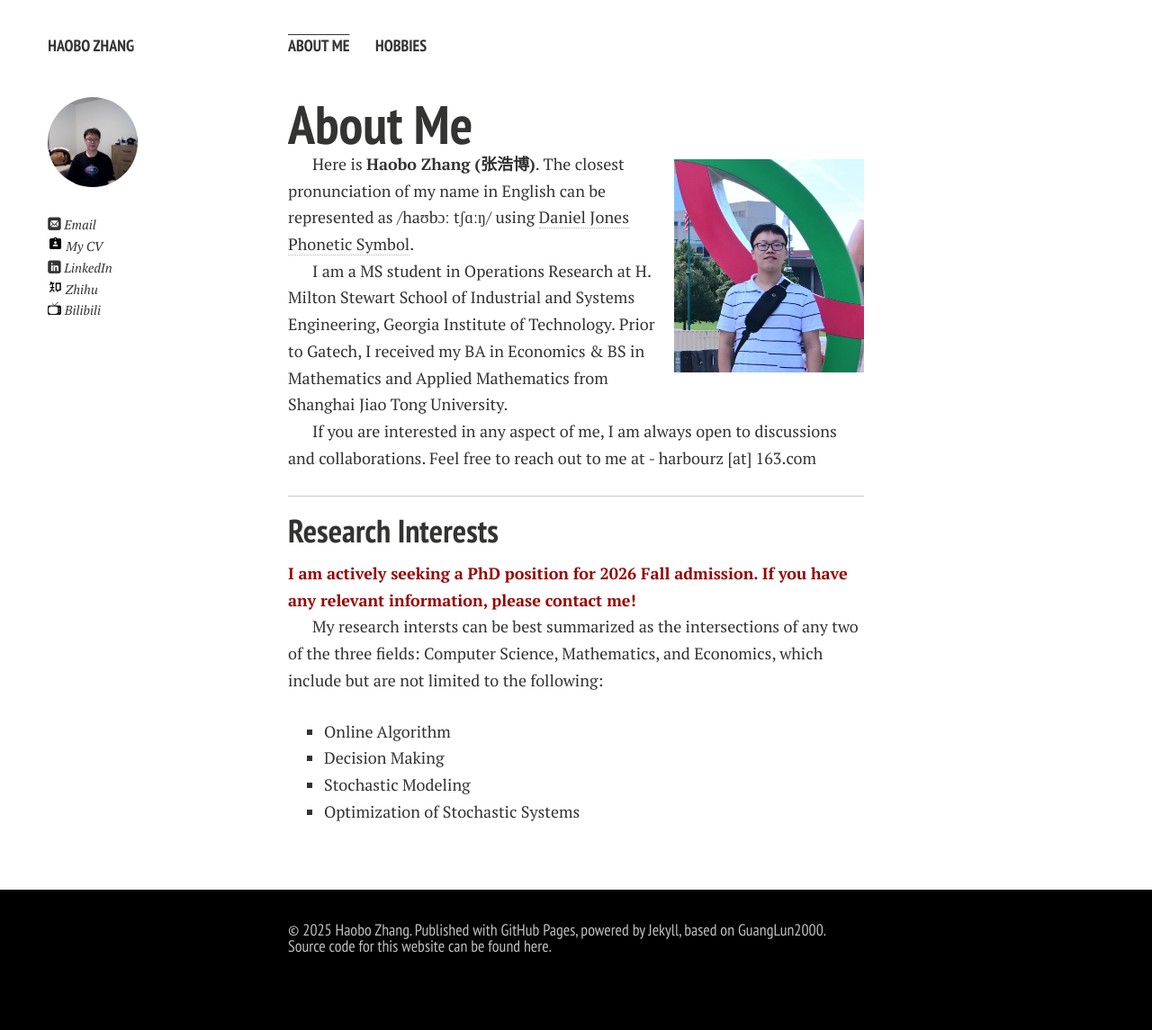
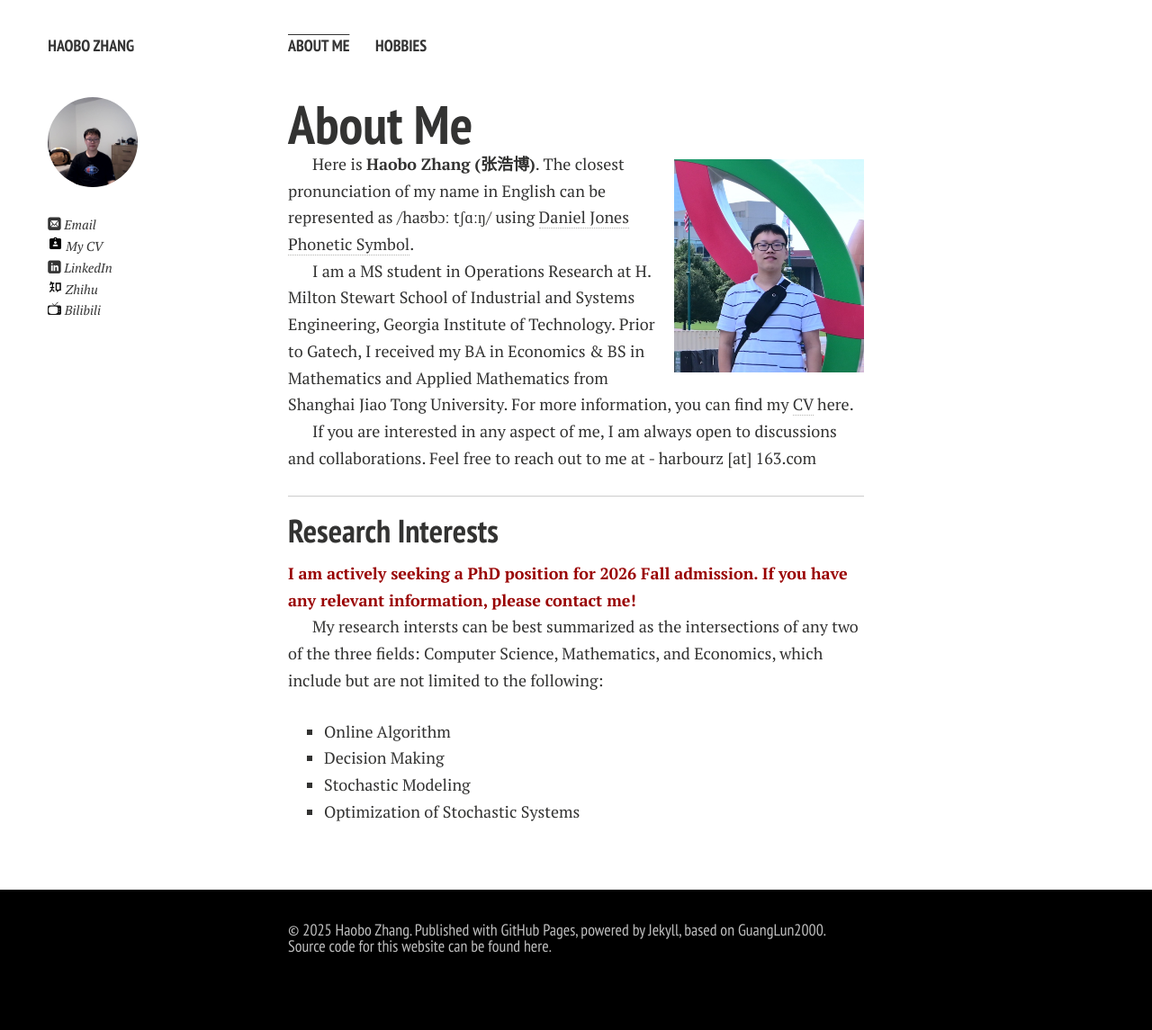
Before and after one commit to harbourz/harbourz.github.io, a Jekyll site: the page built from index.md, in a window 1280 px wide. Shown: the whole page at 90% size. Built offline with Jekyll 4.4.1, drawn with Linux system fonts in a browser that asks for light colours; nearby versions of some CDN libraries; comment, search, counter and statistics services are not loaded; a style sheet for code colours, icons or effects is not loaded; our own code applies the rules of GitHub Pages for plain Markdown files.

Commit message:
new way of getting cv

```diff
--- a/index.md
+++ b/index.md
@@ -8,7 +8,7 @@ layout: page
 
 Here is **Haobo Zhang (张浩博)**. The closest pronunciation of my name in English can be represented as /haʊbɔː tʃɑːŋ/ using [Daniel Jones Phonetic Symbol](https://en.wikipedia.org/wiki/Daniel_Jones_(phonetician)).<br>
 
-I am a MS student in Operations Research at H. Milton Stewart School of Industrial and Systems Engineering, Georgia Institute of Technology. Prior to Gatech, I received my BA in Economics & BS in Mathematics and Applied Mathematics from Shanghai Jiao Tong University.
+I am a MS student in Operations Research at H. Milton Stewart School of Industrial and Systems Engineering, Georgia Institute of Technology. Prior to Gatech, I received my BA in Economics & BS in Mathematics and Applied Mathematics from Shanghai Jiao Tong University. For more information, you can find my [CV](https://harbourz.github.io/file/CV_HaoboZHANG.pdf) here.
 
 If you are interested in any aspect of me, I am always open to discussions and collaborations. Feel free to reach out to me at - harbourz [at] 163.com
 
```
